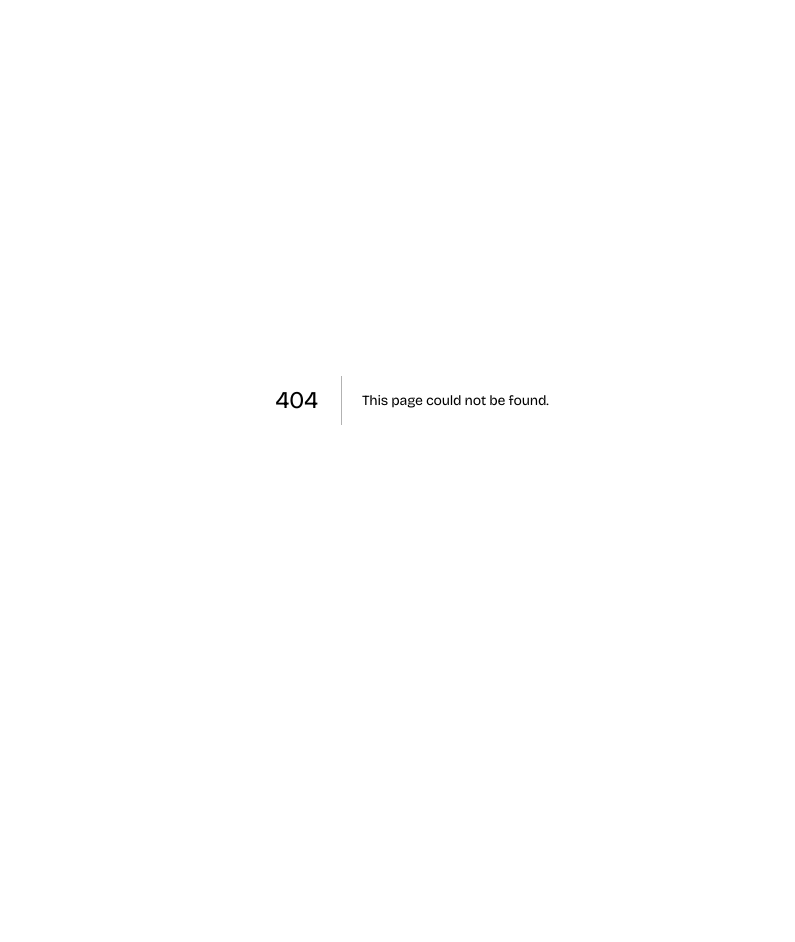
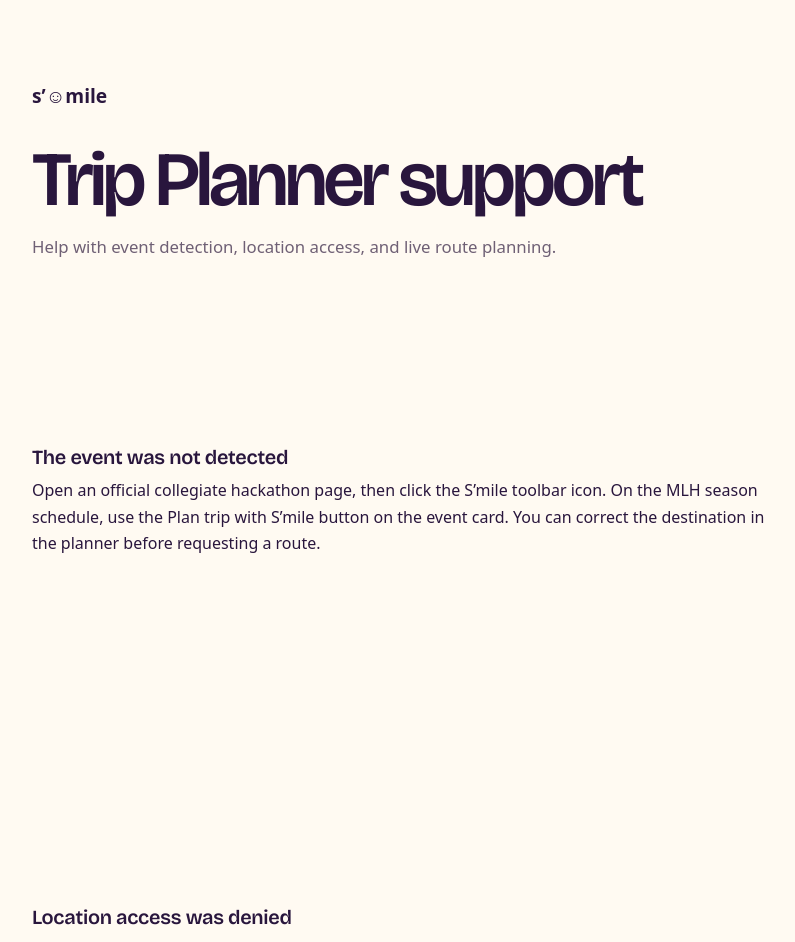
Before and after one commit to kacytran1122/calhacks, a Next.js app in the folder frontend/: page /support in a window 1280 px wide. Before the commit this address had no page. Shown: the top 942 px of the page, without its empty margins (228-1023 px from the left). Before the commit the page ends 800 px from the top, so only its background shows below. Built offline with nearby package versions, Linux system fonts and the light colour scheme.

Commit message:
add support page

```diff
--- /dev/null
+++ b/frontend/app/support/page.tsx
@@ -0,0 +1,47 @@
+import type { Metadata } from "next";
+
+export const metadata: Metadata = {
+  title: "S’mile Trip Planner · Support",
+  description: "Help and troubleshooting for the S’mile Trip Planner Chrome extension.",
+};
+
+const sectionStyle = { marginTop: "2.2rem" } as const;
+const headingStyle = { fontSize: "1.25rem", marginBottom: ".55rem" } as const;
+const linkStyle = { color: "#b33e36", fontWeight: 750 } as const;
+
+export default function SupportPage() {
+  return (
+    <main style={{ minHeight: "100vh", background: "#fffaf2", color: "#29163d", padding: "clamp(2rem, 7vw, 5rem) 1.25rem", fontFamily: "system-ui, sans-serif" }}>
+      <article style={{ maxWidth: 760, margin: "0 auto", lineHeight: 1.65 }}>
+        <a href="/" style={{ color: "#29163d", fontWeight: 900, textDecoration: "none", fontSize: "1.2rem" }}>s’☺mile</a>
+        <h1 style={{ fontSize: "clamp(2.4rem, 8vw, 4.8rem)", lineHeight: .96, letterSpacing: "-.055em", margin: "2rem 0 1rem" }}>Trip Planner support</h1>
+        <p style={{ color: "#6f6075", fontSize: "1.05rem" }}>Help with event detection, location access, and live route planning.</p>
+
+        <section style={sectionStyle}>
+          <h2 style={headingStyle}>The event was not detected</h2>
+          <p>Open an official collegiate hackathon page, then click the S’mile toolbar icon. On the MLH season schedule, use the Plan trip with S’mile button on the event card. You can correct the destination in the planner before requesting a route.</p>
+        </section>
+
+        <section style={sectionStyle}>
+          <h2 style={headingStyle}>Location access was denied</h2>
+          <p>You can continue without GPS. Enter a ZIP code, city, or full address as your starting point, select whether self-driving is available, and request the route again.</p>
+        </section>
+
+        <section style={sectionStyle}>
+          <h2 style={headingStyle}>No route was returned</h2>
+          <p>Confirm that the starting point and event destination are specific enough. Public-transit availability depends on current Transitous coverage and schedules. Try again closer to departure or enable self-driving to compare a road route.</p>
+        </section>
+
+        <section style={sectionStyle}>
+          <h2 style={headingStyle}>Privacy and data</h2>
+          <p>S’mile uses the selected public event details and the starting point you provide only to build the requested route. Read the complete <a href="/privacy" style={linkStyle}>privacy policy</a> for details about permissions, storage, and retention.</p>
+        </section>
+
+        <section style={sectionStyle}>
+          <h2 style={headingStyle}>More help</h2>
+          <p>Return to the <a href="/" style={linkStyle}>S’mile website</a> to review the product workflow and current service status.</p>
+        </section>
+      </article>
+    </main>
+  );
+}
```
